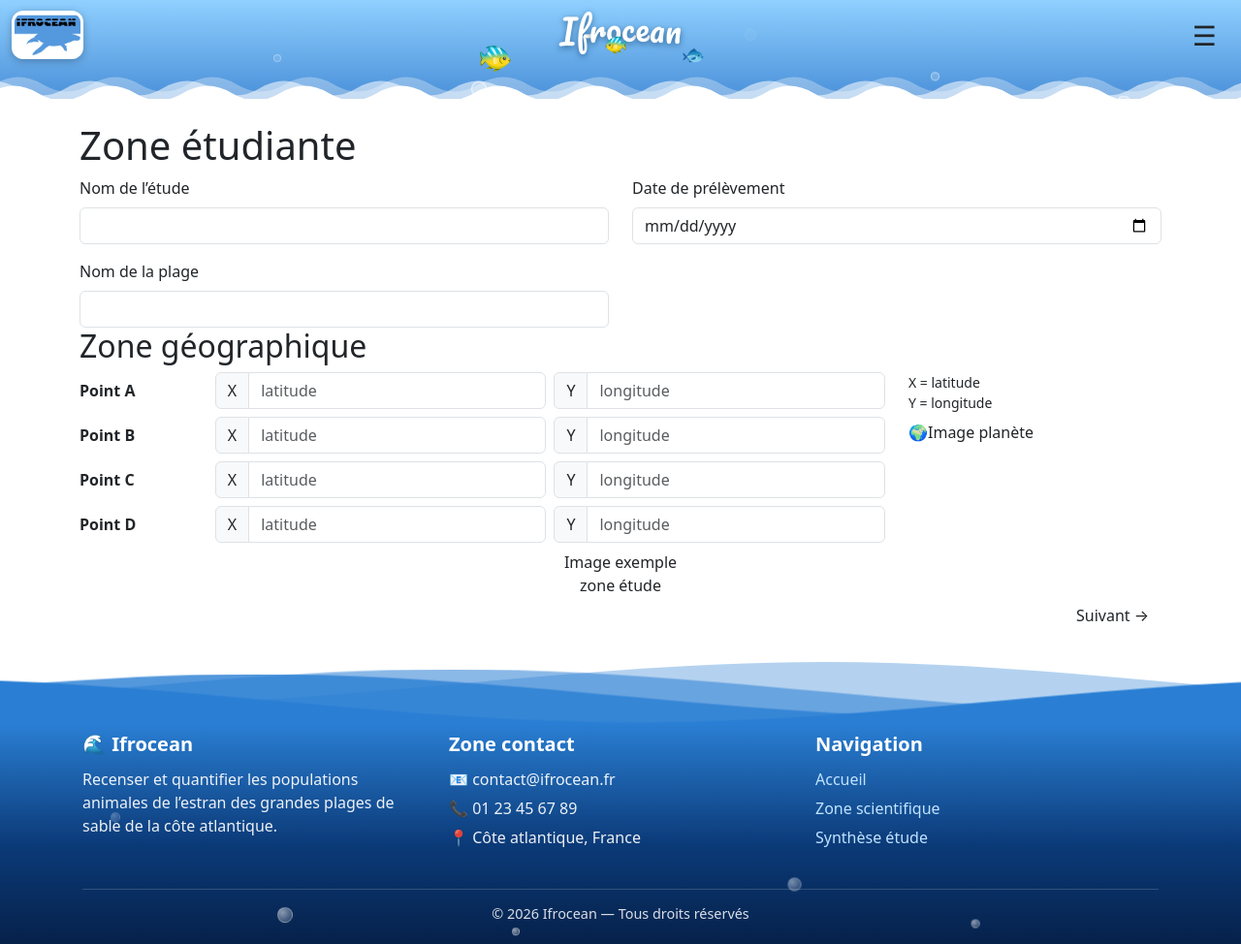
After one commit to Morgan088/Projet_Ifrocean, a PHP site: the page made by Zone etudiante/zone etudiante.php in a window 1280 px wide. The commit adds this page. Shown: the whole page at 97% size. Run offline with PHP 8.4, Linux system fonts and the light colour scheme.

Commit message:
maj index

```diff
--- /dev/null
+++ b/Zone etudiante/zone etudiante.php
@@ -0,0 +1,92 @@
+<?php
+require_once '../config.php';
+// session_start(); // décommente si tu gères la connexion par session
+$points = ['A', 'B', 'C', 'D'];
+?>
+<!DOCTYPE html>
+<html lang="fr">
+<head>
+    <meta charset="UTF-8">
+    <meta name="viewport" content="width=device-width, initial-scale=1">
+    <title>Zone étudiante - Ifrocean</title>
+    <link rel="stylesheet" href="https://cdn.jsdelivr.net/npm/bootstrap@5.3.3/dist/css/bootstrap.min.css">
+    <link rel="stylesheet" href="../header/header.css">
+    <link rel="stylesheet" href="zone_etudiante.css">
+</head>
+<body>
+
+<?php include '../header/header.php'; ?>
+
+<main class="container my-4">
+    <h1 class="ze-title">Zone étudiante</h1>
+
+    <form method="post" action="zone_etudiante_suite.php">
+
+        <!-- Infos de l'étude -->
+        <section class="ze-card">
+            <div class="row g-4">
+                <div class="col-md-6">
+                    <label for="nom_etude" class="form-label">Nom de l’étude</label>
+                    <input type="text" id="nom_etude" name="nom_etude" class="form-control" required>
+
+                    <label for="nom_plage" class="form-label mt-3">Nom de la plage</label>
+                    <input type="text" id="nom_plage" name="nom_plage" class="form-control" required>
+                </div>
+                <div class="col-md-6">
+                    <label for="date_prelevement" class="form-label">Date de prélèvement</label>
+                    <input type="date" id="date_prelevement" name="date_prelevement" class="form-control" required>
+                </div>
+            </div>
+        </section>
+
+        <!-- Zone géographique -->
+        <section class="ze-card">
+            <h2 class="ze-subtitle">Zone géographique</h2>
+            <div class="row g-4">
+                <div class="col-lg-9">
+                    <?php foreach ($points as $p): ?>
+                        <div class="row g-2 align-items-center mb-2">
+                            <div class="col-12 col-sm-2 fw-bold">Point <?= $p ?></div>
+                            <div class="col-6 col-sm-5">
+                                <div class="input-group">
+                                    <span class="input-group-text">X</span>
+                                    <input type="number" step="any" min="-90" max="90"
+                                           name="point_<?= strtolower($p) ?>_x" class="form-control" placeholder="latitude" required>
+                                </div>
+                            </div>
+                            <div class="col-6 col-sm-5">
+                                <div class="input-group">
+                                    <span class="input-group-text">Y</span>
+                                    <input type="number" step="any" min="-180" max="180"
+                                           name="point_<?= strtolower($p) ?>_y" class="form-control" placeholder="longitude" required>
+                                </div>
+                            </div>
+                        </div>
+                    <?php endforeach; ?>
+                </div>
+
+                <div class="col-lg-3">
+                    <p class="small mb-2">X = latitude<br>Y = longitude</p>
+                    <div class="ze-planet">🌍<span>Image planète</span></div>
+                </div>
+            </div>
+        </section>
+
+        <!-- Image exemple -->
+        <section class="ze-card text-center">
+            <div class="ze-example">
+                <span>Image exemple<br>zone étude</span>
+                <!-- Remplace par : <img src="../img/exemple_zone.png" alt="Exemple de zone d'étude" class="img-fluid"> -->
+            </div>
+        </section>
+
+        <div class="text-end">
+            <button type="submit" class="btn ze-btn">Suivant →</button>
+        </div>
+    </form>
+</main>
+
+<?php include '../footer.php'; ?>
+
+</body>
+</html>
--- a/footer.php
+++ b/footer.php
@@ -1,3 +1,101 @@
+<footer class="ifro-footer">
+    <svg class="ifro-waves" viewBox="0 24 150 28" preserveAspectRatio="none" aria-hidden="true">
+        <defs>
+            <path id="ifro-wave" d="M-160 44c30 0 58-18 88-18s 58 18 88 18 58-18 88-18 58 18 88 18 v44h-352z"/>
+        </defs>
+        <g class="ifro-parallax">
+            <use href="#ifro-wave" x="48" y="0" fill="rgba(42,127,212,0.35)"/>
+            <use href="#ifro-wave" x="48" y="3" fill="rgba(42,127,212,0.55)"/>
+            <use href="#ifro-wave" x="48" y="5" fill="rgba(42,127,212,0.8)"/>
+            <use href="#ifro-wave" x="48" y="7" fill="#2a7fd4"/>
+        </g>
+    </svg>
 
-</body>
-</html>
+    <div class="ifro-body">
+        <span class="ifro-bubble" style="--x:8%;  --s:10px; --d:9s;  --delay:0s"></span>
+        <span class="ifro-bubble" style="--x:22%; --s:16px; --d:12s; --delay:2s"></span>
+        <span class="ifro-bubble" style="--x:41%; --s:8px;  --d:8s;  --delay:4s"></span>
+        <span class="ifro-bubble" style="--x:63%; --s:14px; --d:11s; --delay:1s"></span>
+        <span class="ifro-bubble" style="--x:78%; --s:9px;  --d:10s; --delay:3s"></span>
+        <span class="ifro-bubble" style="--x:92%; --s:18px; --d:13s; --delay:5s"></span>
+
+        <div class="container ifro-content">
+            <div class="row gy-4">
+                <div class="col-md-4">
+                    <h5>🌊 Ifrocean</h5>
+                    <p>Recenser et quantifier les populations animales de l’estran des grandes plages de sable de la côte atlantique.</p>
+                </div>
+                <div class="col-md-4">
+                    <h5>Zone contact</h5>
+                    <ul class="list-unstyled">
+                        <li>📧 contact@ifrocean.fr</li>
+                        <li>📞 01 23 45 67 89</li>
+                        <li>📍 Côte atlantique, France</li>
+                    </ul>
+                </div>
+                <div class="col-md-4">
+                    <h5>Navigation</h5>
+                    <ul class="list-unstyled">
+                        <li><a href="index.php">Accueil</a></li>
+                        <li><a href="#">Zone scientifique</a></li>
+                        <li><a href="#">Synthèse étude</a></li>
+                    </ul>
+                </div>
+            </div>
+            <div class="ifro-copy">© <?= date('Y') ?> Ifrocean — Tous droits réservés</div>
+        </div>
+    </div>
+
+    <style>
+        .ifro-footer { margin-top: 0; color: #fff; }
+
+        .ifro-waves { display: block; width: 100%; height: 70px; margin-bottom: -2px; }
+        .ifro-parallax > use { animation: ifro-move 25s cubic-bezier(.55,.5,.45,.5) infinite; }
+        .ifro-parallax > use:nth-child(1) { animation-delay: -2s; animation-duration: 7s; }
+        .ifro-parallax > use:nth-child(2) { animation-delay: -3s; animation-duration: 10s; }
+        .ifro-parallax > use:nth-child(3) { animation-delay: -4s; animation-duration: 13s; }
+        .ifro-parallax > use:nth-child(4) { animation-delay: -5s; animation-duration: 20s; }
+        @keyframes ifro-move {
+            0%   { transform: translate3d(-90px, 0, 0); }
+            100% { transform: translate3d(85px, 0, 0); }
+        }
+
+        .ifro-body {
+            position: relative;
+            overflow: hidden;
+            background: linear-gradient(180deg, #2a7fd4 0%, #0b3a78 55%, #06214a 100%);
+        }
+        .ifro-content { position: relative; z-index: 2; padding: 10px 15px 20px; }
+        .ifro-footer h5 { font-weight: 700; margin-bottom: 12px; }
+        .ifro-footer p, .ifro-footer li { margin-bottom: 6px; color: rgba(255,255,255,.92); }
+        .ifro-footer a { color: #bfe3ff; text-decoration: none; }
+        .ifro-footer a:hover { color: #fff; text-decoration: underline; }
+        .ifro-copy {
+            margin-top: 25px; padding-top: 14px;
+            border-top: 1px solid rgba(255,255,255,.2);
+            text-align: center; font-size: .9rem; opacity: .85;
+        }
+
+        /* Bulles */
+        .ifro-bubble {
+            position: absolute; bottom: -30px; left: var(--x);
+            width: var(--s); height: var(--s);
+            border-radius: 50%;
+            background: radial-gradient(circle at 30% 30%, rgba(255,255,255,.6), rgba(255,255,255,.1));
+            border: 1px solid rgba(255,255,255,.35);
+            animation: ifro-rise var(--d) ease-in infinite;
+            animation-delay: var(--delay);
+            z-index: 1;
+        }
+        @keyframes ifro-rise {
+            0%   { transform: translateY(0) translateX(0); opacity: 0; }
+            15%  { opacity: 1; }
+            100% { transform: translateY(-260px) translateX(20px); opacity: 0; }
+        }
+
+        @media (max-width: 768px) { .ifro-waves { height: 40px; } }
+        @media (prefers-reduced-motion: reduce) {
+            .ifro-parallax > use, .ifro-bubble { animation: none; }
+        }
+    </style>
+</footer>
--- a/header.php
+++ b/header.php
@@ -8,6 +8,7 @@
     <link rel="stylesheet" href="index.css">
     <link rel="stylesheet" href="header.css">
     <link rel="stylesheet" href="synthese.css">
+    <link rel="stylesheet" href="formulaireAjouterNouvelleEtude.css">
 
     <link rel="preconnect" href="https://fonts.googleapis.com">
     <link rel="preconnect" href="https://fonts.gstatic.com" crossorigin>
```
Also changed, not shown: Zone etudiante/zone etudiante.css (added, +65 -0 lines), footer.css (added, +63 -0 lines), formulaireAjouterNouvelleEtude.css (added, +44 -0 lines), formulaireAjouterNouvelleEtude.php (added, +169 -0 lines).
